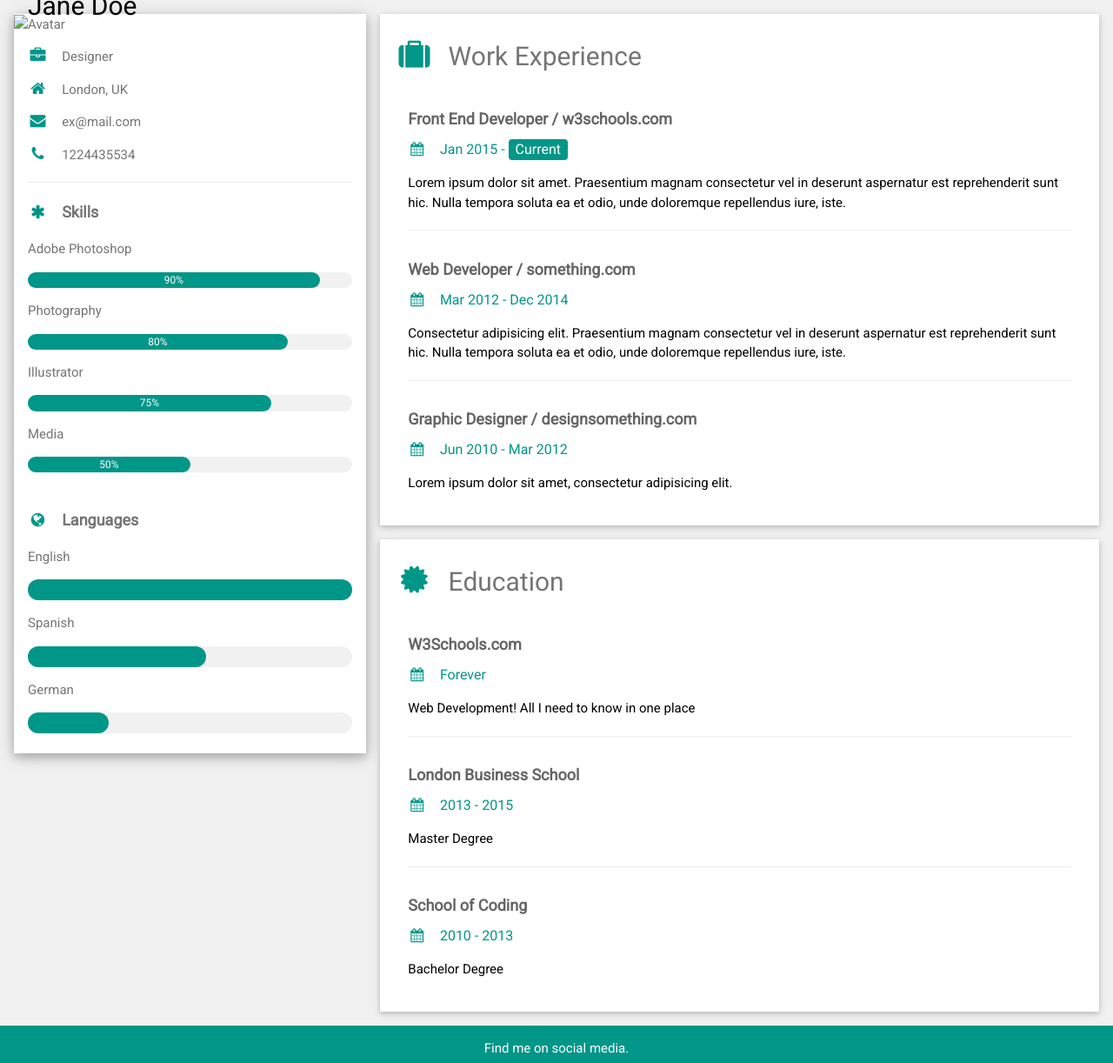
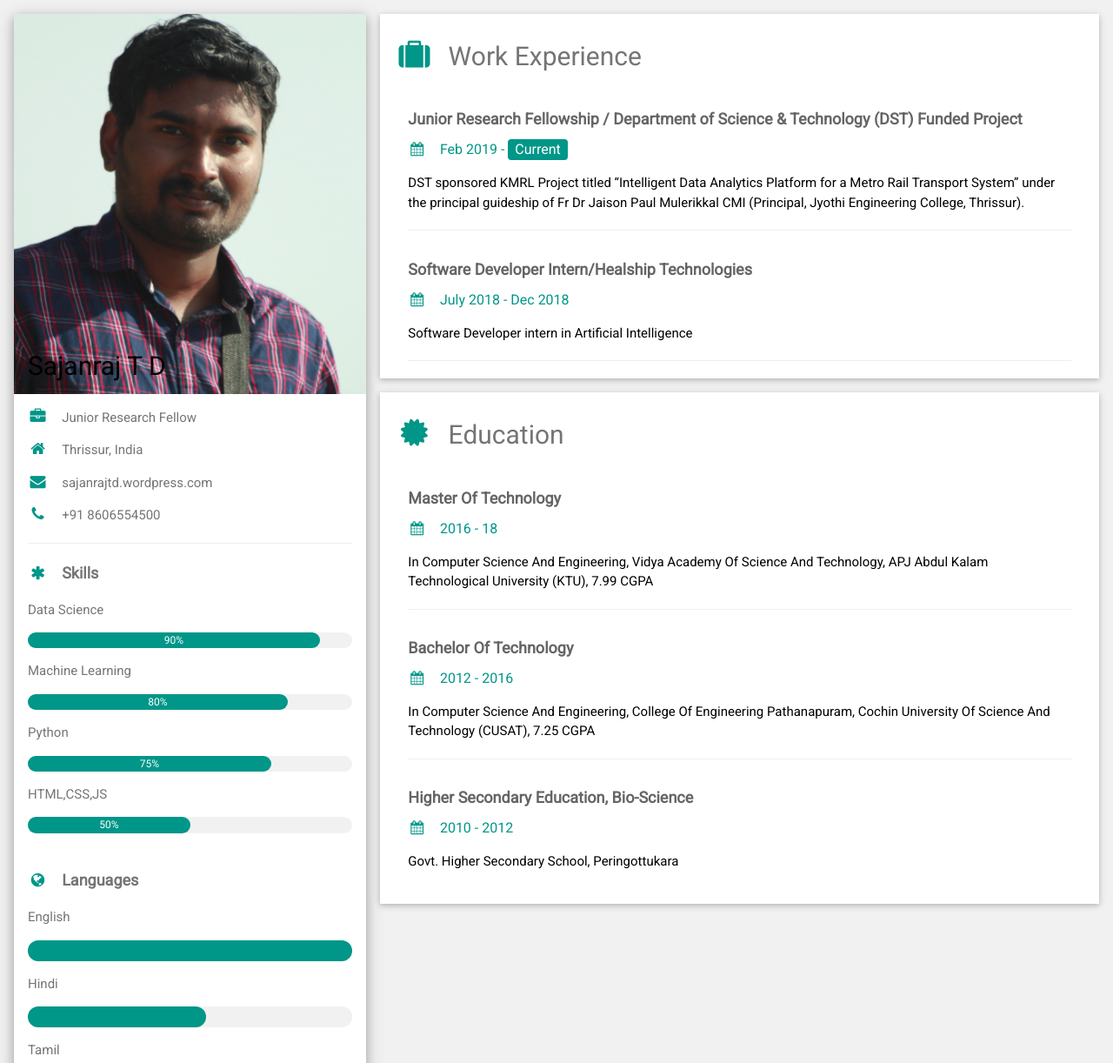
Before and after one commit to sajanraj/sajanraj.github.io, a plain HTML site: page index.html in a window 1280 px wide. Shown: the top 1222 px of the page at 87% size. Drawn offline with nearby package versions, Linux system fonts and the light colour scheme.

Commit message:
content added

```diff
--- a/index.html
+++ b/index.html
@@ -22,34 +22,34 @@ html,body,h1,h2,h3,h4,h5,h6 {font-family: "Roboto", sans-serif}
 
       <div class="w3-white w3-text-grey w3-card-4">
         <div class="w3-display-container">
-          <img src="/w3images/avatar_hat.jpg" style="width:100%" alt="Avatar">
+          <img src="images/propic.png" style="width:100%" alt="Avatar">
           <div class="w3-display-bottomleft w3-container w3-text-black">
-            <h2>Jane Doe</h2>
+            <h2>Sajanraj T D</h2>
           </div>
         </div>
         <div class="w3-container">
-          <p><i class="fa fa-briefcase fa-fw w3-margin-right w3-large w3-text-teal"></i>Designer</p>
-          <p><i class="fa fa-home fa-fw w3-margin-right w3-large w3-text-teal"></i>London, UK</p>
-          <p><i class="fa fa-envelope fa-fw w3-margin-right w3-large w3-text-teal"></i>ex@mail.com</p>
-          <p><i class="fa fa-phone fa-fw w3-margin-right w3-large w3-text-teal"></i>1224435534</p>
+          <p><i class="fa fa-briefcase fa-fw w3-margin-right w3-large w3-text-teal"></i>Junior Research Fellow</p>
+          <p><i class="fa fa-home fa-fw w3-margin-right w3-large w3-text-teal"></i>Thrissur, India</p>
+          <p><i class="fa fa-envelope fa-fw w3-margin-right w3-large w3-text-teal"></i>sajanrajtd.wordpress.com</p>
+          <p><i class="fa fa-phone fa-fw w3-margin-right w3-large w3-text-teal"></i>+91 8606554500</p>
           <hr>
 
           <p class="w3-large"><b><i class="fa fa-asterisk fa-fw w3-margin-right w3-text-teal"></i>Skills</b></p>
-          <p>Adobe Photoshop</p>
+          <p>Data Science</p>
           <div class="w3-light-grey w3-round-xlarge w3-small">
             <div class="w3-container w3-center w3-round-xlarge w3-teal" style="width:90%">90%</div>
           </div>
-          <p>Photography</p>
+          <p>Machine Learning</p>
           <div class="w3-light-grey w3-round-xlarge w3-small">
             <div class="w3-container w3-center w3-round-xlarge w3-teal" style="width:80%">
               <div class="w3-center w3-text-white">80%</div>
             </div>
           </div>
-          <p>Illustrator</p>
+          <p>Python</p>
           <div class="w3-light-grey w3-round-xlarge w3-small">
             <div class="w3-container w3-center w3-round-xlarge w3-teal" style="width:75%">75%</div>
           </div>
-          <p>Media</p>
+          <p>HTML,CSS,JS</p>
           <div class="w3-light-grey w3-round-xlarge w3-small">
             <div class="w3-container w3-center w3-round-xlarge w3-teal" style="width:50%">50%</div>
           </div>
@@ -60,11 +60,11 @@ html,body,h1,h2,h3,h4,h5,h6 {font-family: "Roboto", sans-serif}
           <div class="w3-light-grey w3-round-xlarge">
             <div class="w3-round-xlarge w3-teal" style="height:24px;width:100%"></div>
           </div>
-          <p>Spanish</p>
+          <p>Hindi</p>
           <div class="w3-light-grey w3-round-xlarge">
             <div class="w3-round-xlarge w3-teal" style="height:24px;width:55%"></div>
           </div>
-          <p>German</p>
+          <p>Tamil</p>
           <div class="w3-light-grey w3-round-xlarge">
             <div class="w3-round-xlarge w3-teal" style="height:24px;width:25%"></div>
           </div>
@@ -81,42 +81,43 @@ html,body,h1,h2,h3,h4,h5,h6 {font-family: "Roboto", sans-serif}
       <div class="w3-container w3-card w3-white w3-margin-bottom">
         <h2 class="w3-text-grey w3-padding-16"><i class="fa fa-suitcase fa-fw w3-margin-right w3-xxlarge w3-text-teal"></i>Work Experience</h2>
         <div class="w3-container">
-          <h5 class="w3-opacity"><b>Front End Developer / w3schools.com</b></h5>
-          <h6 class="w3-text-teal"><i class="fa fa-calendar fa-fw w3-margin-right"></i>Jan 2015 - <span class="w3-tag w3-teal w3-round">Current</span></h6>
-          <p>Lorem ipsum dolor sit amet. Praesentium magnam consectetur vel in deserunt aspernatur est reprehenderit sunt hic. Nulla tempora soluta ea et odio, unde doloremque repellendus iure, iste.</p>
+          <h5 class="w3-opacity"><b>Junior Research Fellowship / Department of Science & Technology (DST) Funded Project</b></h5>
+          <h6 class="w3-text-teal"><i class="fa fa-calendar fa-fw w3-margin-right"></i>Feb 2019 - <span class="w3-tag w3-teal w3-round">Current</span></h6>
+          <p>DST sponsored KMRL Project titled “Intelligent Data Analytics Platform for a Metro Rail Transport System” under the principal guideship of Fr Dr Jaison Paul Mulerikkal CMI (Principal, Jyothi Engineering College, Thrissur).</p>
           <hr>
         </div>
         <div class="w3-container">
-          <h5 class="w3-opacity"><b>Web Developer / something.com</b></h5>
-          <h6 class="w3-text-teal"><i class="fa fa-calendar fa-fw w3-margin-right"></i>Mar 2012 - Dec 2014</h6>
-          <p>Consectetur adipisicing elit. Praesentium magnam consectetur vel in deserunt aspernatur est reprehenderit sunt hic. Nulla tempora soluta ea et odio, unde doloremque repellendus iure, iste.</p>
+          <h5 class="w3-opacity"><b>Software Developer Intern/Healship Technologies</b></h5>
+          <h6 class="w3-text-teal"><i class="fa fa-calendar fa-fw w3-margin-right"></i>July 2018 - Dec 2018</h6>
+          <p>Software Developer intern in Artificial Intelligence</p>
           <hr>
-        </div>
-        <div class="w3-container">
-          <h5 class="w3-opacity"><b>Graphic Designer / designsomething.com</b></h5>
-          <h6 class="w3-text-teal"><i class="fa fa-calendar fa-fw w3-margin-right"></i>Jun 2010 - Mar 2012</h6>
-          <p>Lorem ipsum dolor sit amet, consectetur adipisicing elit. </p><br>
         </div>
       </div>
 
       <div class="w3-container w3-card w3-white">
         <h2 class="w3-text-grey w3-padding-16"><i class="fa fa-certificate fa-fw w3-margin-right w3-xxlarge w3-text-teal"></i>Education</h2>
         <div class="w3-container">
-          <h5 class="w3-opacity"><b>W3Schools.com</b></h5>
-          <h6 class="w3-text-teal"><i class="fa fa-calendar fa-fw w3-margin-right"></i>Forever</h6>
-          <p>Web Development! All I need to know in one place</p>
+          <h5 class="w3-opacity"><b>Master Of Technology</b></h5>
+          <h6 class="w3-text-teal"><i class="fa fa-calendar fa-fw w3-margin-right"></i>2016 - 18</h6>
+          <p>In Computer Science And
+Engineering, Vidya Academy Of Science And
+Technology, APJ Abdul Kalam Technological University
+(KTU), 7.99 CGPA</p>
           <hr>
         </div>
         <div class="w3-container">
-          <h5 class="w3-opacity"><b>London Business School</b></h5>
-          <h6 class="w3-text-teal"><i class="fa fa-calendar fa-fw w3-margin-right"></i>2013 - 2015</h6>
-          <p>Master Degree</p>
+          <h5 class="w3-opacity"><b>Bachelor Of Technology</b></h5>
+          <h6 class="w3-text-teal"><i class="fa fa-calendar fa-fw w3-margin-right"></i>2012 - 2016</h6>
+          <p>In Computer Science And
+Engineering, College Of Engineering Pathanapuram,
+Cochin University Of Science And Technology (CUSAT),
+7.25 CGPA</p>
           <hr>
         </div>
         <div class="w3-container">
-          <h5 class="w3-opacity"><b>School of Coding</b></h5>
-          <h6 class="w3-text-teal"><i class="fa fa-calendar fa-fw w3-margin-right"></i>2010 - 2013</h6>
-          <p>Bachelor Degree</p><br>
+          <h5 class="w3-opacity"><b>Higher Secondary Education, Bio-Science</b></h5>
+          <h6 class="w3-text-teal"><i class="fa fa-calendar fa-fw w3-margin-right"></i>2010 - 2012</h6>
+          <p>Govt. Higher Secondary School, Peringottukara</p><br>
         </div>
       </div>
 
@@ -131,13 +132,13 @@ html,body,h1,h2,h3,h4,h5,h6 {font-family: "Roboto", sans-serif}
 
 <footer class="w3-container w3-teal w3-center w3-margin-top">
   <p>Find me on social media.</p>
-  <i class="fa fa-facebook-official w3-hover-opacity"></i>
+  <a href="https://www.facebook.com/sajanraj.t.d"><i class="fa fa-facebook-official w3-hover-opacity"></i></a>
   <i class="fa fa-instagram w3-hover-opacity"></i>
   <i class="fa fa-snapchat w3-hover-opacity"></i>
   <i class="fa fa-pinterest-p w3-hover-opacity"></i>
   <i class="fa fa-twitter w3-hover-opacity"></i>
   <i class="fa fa-linkedin w3-hover-opacity"></i>
-  <p>Powered by <a href="https://www.w3schools.com/w3css/default.asp" target="_blank">w3.css</a></p>
+  <p>Powered by <a href="https://sajanrajtd.wordpress.com" target="_blank">Raj Creations</a></p>
 </footer>
 
 </body>
```
